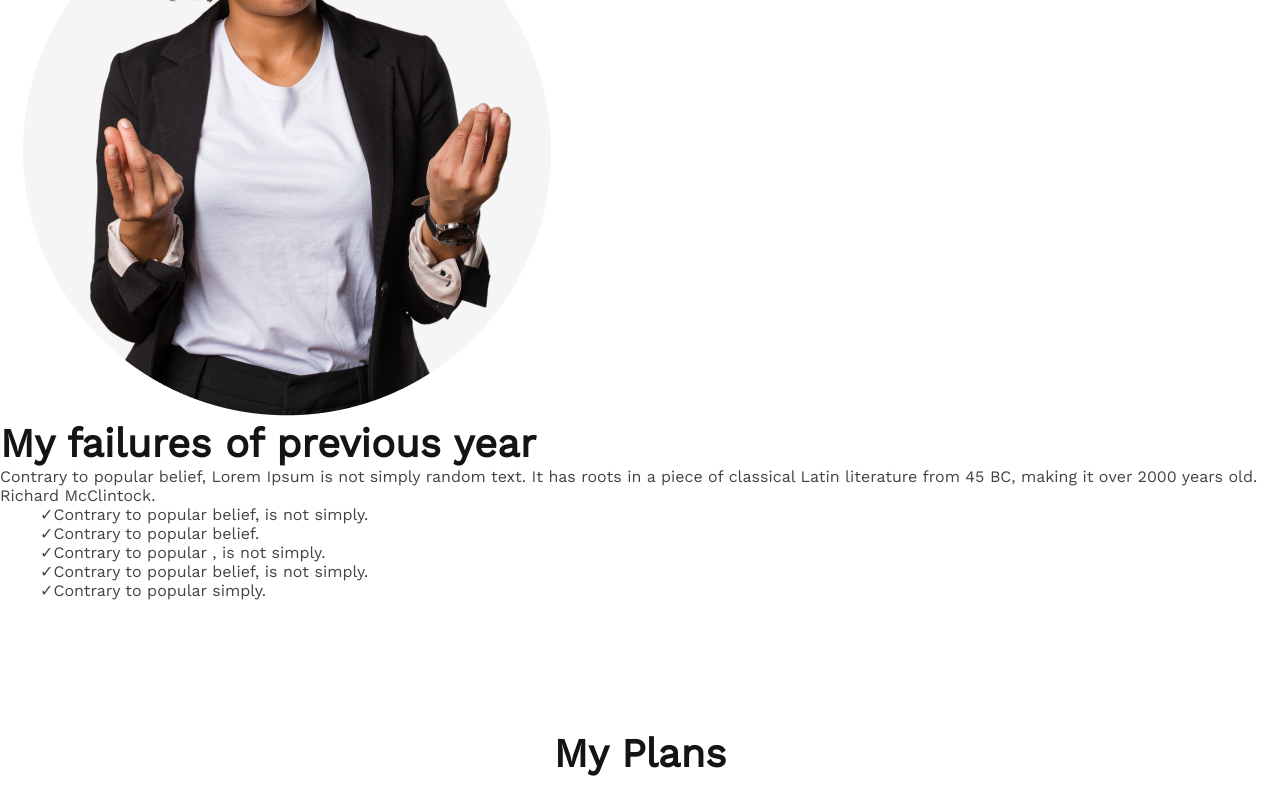
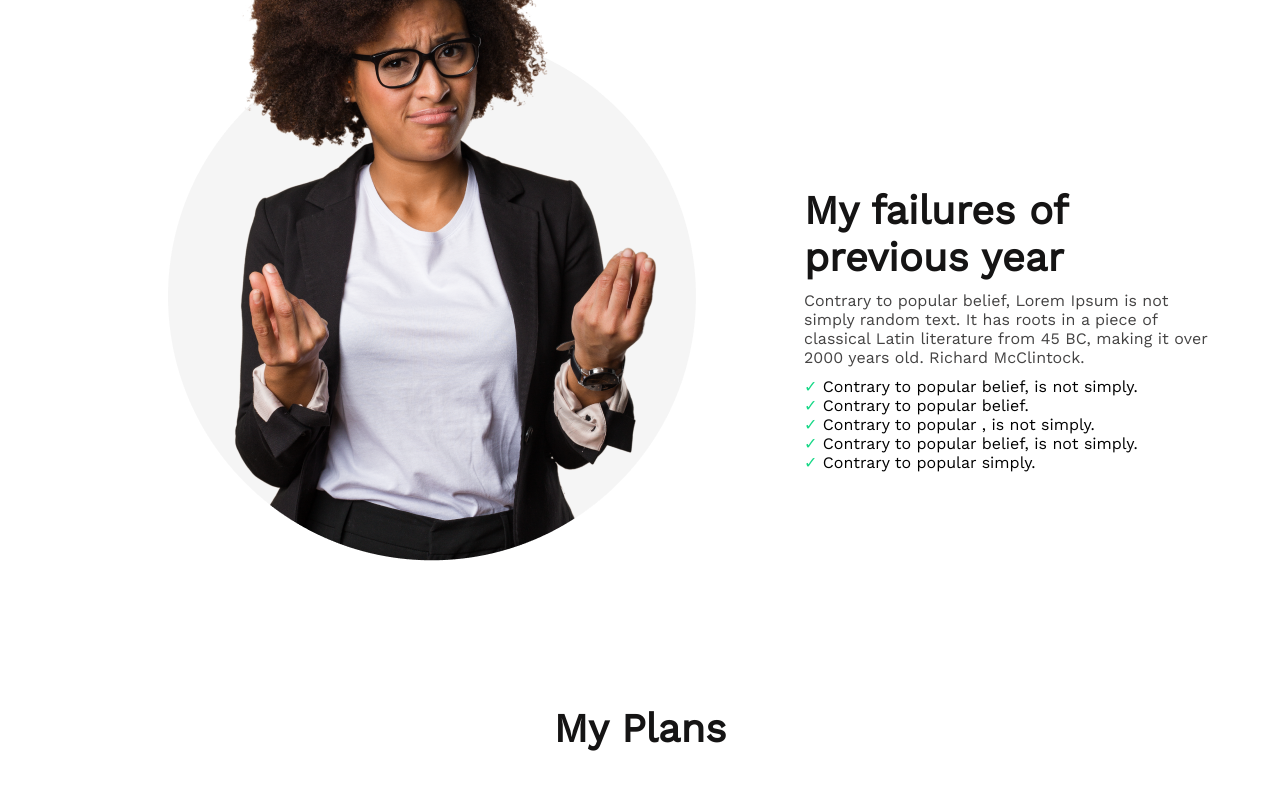
Before and after one commit to Zobayer6/new-year-new-me, a plain HTML site: page index.html in a window 1280 px wide. Shown: the part 1017-1814 px from the top of the page. Drawn offline with nearby package versions, Linux system fonts and the light colour scheme.

Commit message:
fixed failures part

```diff
--- a/index.html
+++ b/index.html
@@ -37,13 +37,35 @@
             It has roots in a piece of classical Latin literature from 45 BC,
             making it over 2000 years old. Richard McClintock.
           </p>
-          <ul class="failures-list">
-            <li>Contrary to popular belief, is not simply.</li>
-            <li>Contrary to popular belief.</li>
-            <li>Contrary to popular , is not simply.</li>
-            <li>Contrary to popular belief, is not simply.</li>
-            <li>Contrary to popular simply.</li>
-          </ul>
+          <div class="fail-ul">
+            <p>
+              <span style="color: #16d887">&check;</span> Contrary to popular
+              belief, is not simply.
+            </p>
+            <p>
+              <span style="color: #16d887">&check;</span> Contrary to popular
+              belief.
+            </p>
+            <p>
+              <span style="color: #16d887">&check;</span> Contrary to popular ,
+              is not simply.
+            </p>
+            <p>
+              <span style="color: #16d887">&check;</span> Contrary to popular
+              belief, is not simply.
+            </p>
+            <p>
+              <span style="color: #16d887">&check;</span> Contrary to popular
+              simply.
+            </p>
+            <!-- <ul class="failures-list">
+              <li>Contrary to popular belief, is not simply.</li>
+              <li>Contrary to popular belief.</li>
+              <li>Contrary to popular , is not simply.</li>
+              <li>Contrary to popular belief, is not simply.</li>
+              <li>Contrary to popular simply.</li>
+            </ul> -->
+          </div>
         </div>
       </section>
 
--- a/styles/new-year.css
+++ b/styles/new-year.css
@@ -62,13 +62,33 @@ header {
 }
 
 /* Failures section */
+
+.failures {
+  display: flex;
+  justify-content: space-between;
+  justify-content: center;
+  gap: 90px;
+  width: 1072px;
+  height: 723.3px;
+  margin: 145px 145px;
+}
+
 .failures-content {
   text-align: left;
+  margin-top: 350px;
+  text-align: left;
 }
+
+.fail-ul {
+  text-align: left;
+  margin-top: 10px;
+}
+
 .failures-title {
   font-weight: 700;
   font-size: 40px;
   color: #151414;
+  margin-bottom: 10px;
 }
 
 .failures-description {
@@ -77,7 +97,7 @@ header {
   color: #444343;
 }
 
-ul {
+/* ul {
   list-style: none;
 }
 
@@ -87,7 +107,7 @@ ul li:before {
 ul li {
   font-size: 16px;
   color: #444343;
-}
+} */
 
 /* My plans */
 
```
